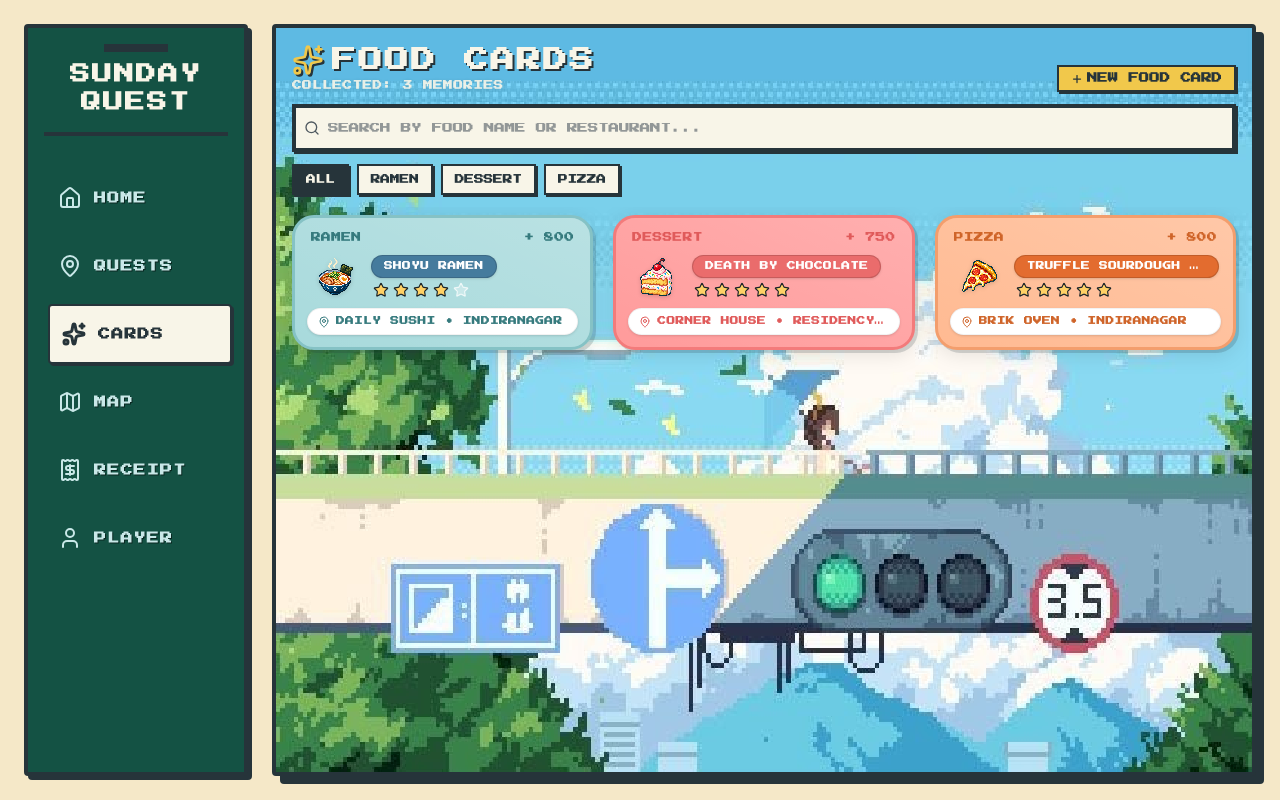
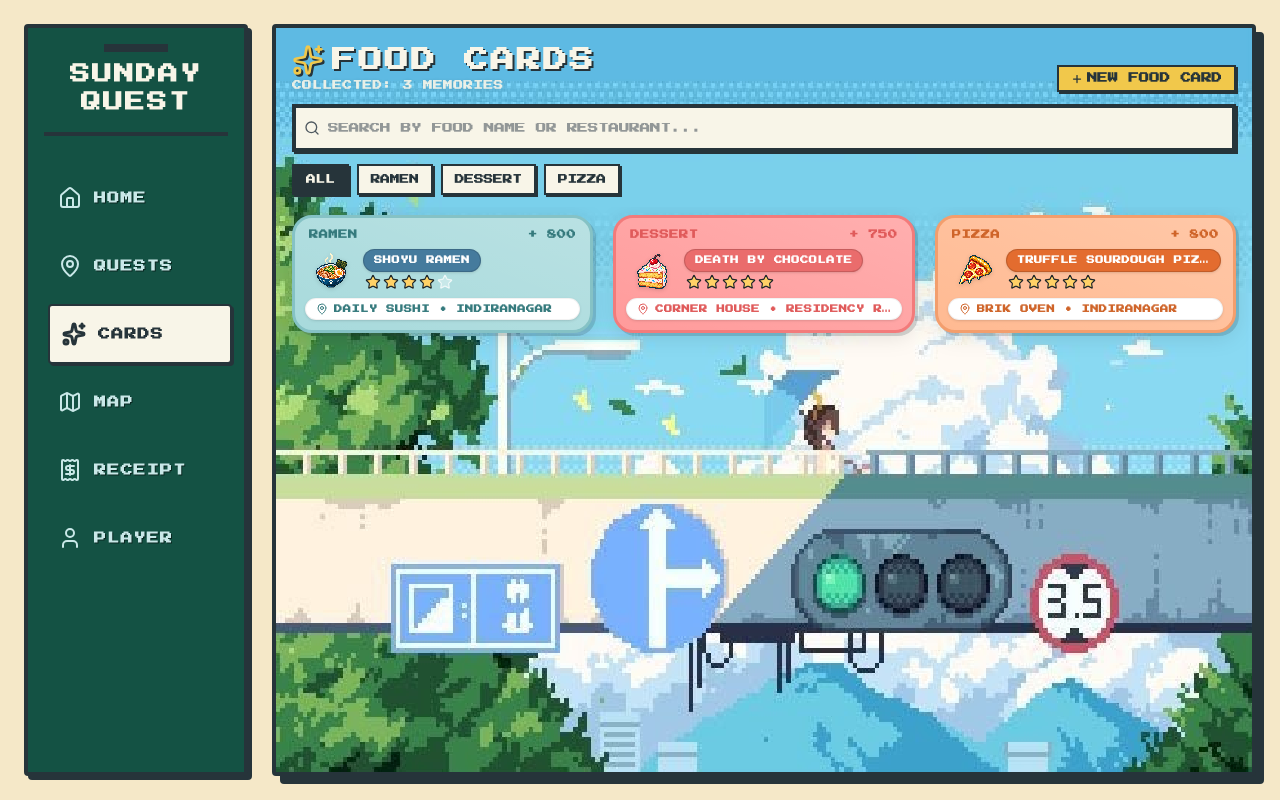
Before and after one commit to AvrelLeandra/SundayQuest, a Next.js app: page /cards in a window 1280 px wide. Built offline with nearby package versions, Linux system fonts and the light colour scheme.

Commit message:
Tighten spacing between header, dish pill, stars, and location capsule

```diff
--- a/src/components/FoodCard.tsx
+++ b/src/components/FoodCard.tsx
@@ -23,31 +23,31 @@ export default function FoodCard({ card, onClick, compact = false }: FoodCardPro
       role="button"
       tabIndex={0}
       className={`relative w-full select-none cursor-pointer transition-all duration-300 hover:-translate-y-1 group ${
-        compact ? "max-w-[350px]" : "max-w-[380px]"
+        compact ? "max-w-[340px]" : "max-w-[370px]"
       }`}
       style={{ filter: "drop-shadow(0 4px 10px rgba(0,0,0,0.1))" }}
     >
       {/* Outer Card Body */}
       <div
-        className="relative w-full rounded-[20px] md:rounded-[22px] p-2.5 md:p-3 flex flex-col justify-between overflow-hidden border-[3px] shadow-[3px_3px_0_rgba(38,52,58,0.18)] gap-1.5"
+        className="relative w-full rounded-[18px] md:rounded-[20px] p-2 md:p-2.5 flex flex-col overflow-hidden border-[2.5px] md:border-[3px] shadow-[3px_3px_0_rgba(38,52,58,0.18)] gap-1"
         style={{
           backgroundColor: theme.bg,
           borderColor: theme.border,
         }}
       >
         {/* Subtle Card Gloss Texture */}
-        <div className="absolute inset-0 bg-gradient-to-tr from-white/0 via-white/10 to-white/20 pointer-events-none rounded-[16px]"></div>
+        <div className="absolute inset-0 bg-gradient-to-tr from-white/0 via-white/10 to-white/20 pointer-events-none rounded-[15px]"></div>
 
         {/* 1. Header Row: Category & Points */}
         <div className="flex justify-between items-center px-1 z-10 font-pixel">
           <span
-            className="text-[0.55rem] md:text-[0.6rem] font-bold tracking-wider uppercase truncate"
+            className="text-[0.52rem] md:text-[0.58rem] font-bold tracking-wider uppercase truncate"
             style={{ color: theme.headerText }}
           >
             {card.category || "FOOD"}
           </span>
           <span
-            className="text-[0.55rem] md:text-[0.6rem] font-bold tracking-wider shrink-0"
+            className="text-[0.52rem] md:text-[0.58rem] font-bold tracking-wider shrink-0"
             style={{ color: theme.headerText }}
           >
             + {card.points || 750}
@@ -55,9 +55,9 @@ export default function FoodCard({ card, onClick, compact = false }: FoodCardPro
         </div>
 
         {/* 2. Middle Row: Category Pixel Icon + [Dish Name Pill & Stars] */}
-        <div className="flex items-center gap-2.5 z-10 px-0.5">
+        <div className="flex items-center gap-2 z-10 px-0.5">
           {/* Pixel Icon */}
-          <div className="relative w-12 h-12 md:w-13 md:h-13 shrink-0 flex items-center justify-center">
+          <div className="relative w-11 h-11 md:w-12 md:h-12 shrink-0 flex items-center justify-center">
             {/* eslint-disable-next-line @next/next/no-img-element */}
             <img
               src={iconSrc}
@@ -68,14 +68,14 @@ export default function FoodCard({ card, onClick, compact = false }: FoodCardPro
           </div>
 
           {/* Right Column: Dish Name Pill & Stars */}
-          <div className="flex-1 min-w-0 flex flex-col justify-center items-start gap-1">
+          <div className="flex-1 min-w-0 flex flex-col justify-center items-start gap-0.5">
             {/* Dish Name Pill */}
             <div
-              className="px-3 py-1 rounded-full border border-black/15 shadow-sm max-w-full flex items-center"
+              className="px-2.5 py-0.5 md:py-1 rounded-full border border-black/15 shadow-sm max-w-full flex items-center"
               style={{ backgroundColor: theme.pillBg }}
             >
               <span
-                className="font-pixel text-[0.48rem] md:text-[0.54rem] font-bold uppercase tracking-wider truncate"
+                className="font-pixel text-[0.46rem] md:text-[0.52rem] font-bold uppercase tracking-wider truncate"
                 style={{ color: theme.pillText }}
                 title={card.name}
               >
@@ -84,7 +84,7 @@ export default function FoodCard({ card, onClick, compact = false }: FoodCardPro
             </div>
 
             {/* Stars Row (Yellow stars with dark pixel outlines) */}
-            <div className="flex items-center gap-1 px-0.5">
+            <div className="flex items-center gap-0.5 px-0.5">
               {[1, 2, 3, 4, 5].map((star) => {
                 const isFilled = star <= card.rating;
                 return (
@@ -102,10 +102,10 @@ export default function FoodCard({ card, onClick, compact = false }: FoodCardPro
         </div>
 
         {/* 3. Bottom Row: Place Tag Box (White Rounded Capsule with Pixel Text) */}
-        <div className="w-full rounded-[12px] md:rounded-[14px] px-2.5 py-1.5 border border-black/5 shadow-sm flex items-center gap-1.5 z-10 bg-white font-pixel">
+        <div className="w-full rounded-[10px] md:rounded-[12px] px-2.5 py-1 border border-black/5 shadow-sm flex items-center gap-1.5 z-10 bg-white font-pixel">
           <MapPin className="w-3 h-3 shrink-0" style={{ color: theme.headerText }} />
           <span
-            className="text-[0.48rem] md:text-[0.54rem] font-bold truncate uppercase tracking-wider"
+            className="text-[0.46rem] md:text-[0.52rem] font-bold truncate uppercase tracking-wider"
             style={{ color: theme.headerText }}
           >
             {card.placeName} {card.neighborhood ? `• ${card.neighborhood}` : ""}
```
